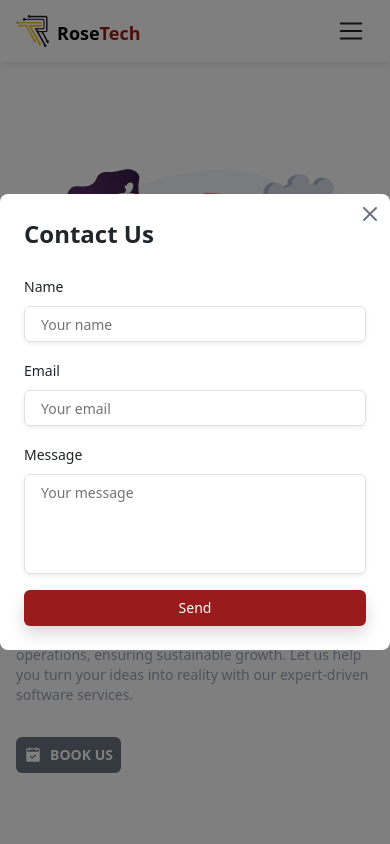
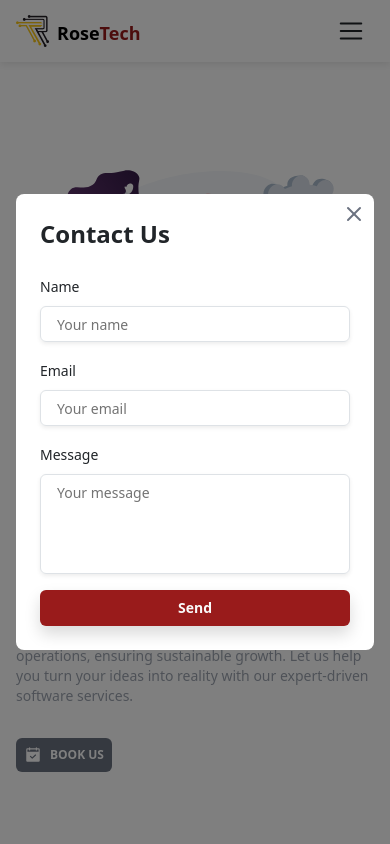
Before and after one commit to Chy-Zaber-Bin-Zahid/CodeSync5, a Next.js app: page / in a window 390 px wide. Both pictures are taken after a click on the button "BOOK US". Shown: the top 844 px of the page. Built offline with nearby package versions, Linux system fonts and the light colour scheme; no server answers.

Commit message:
home intro section responsive done

```diff
--- a/components/Modal.tsx
+++ b/components/Modal.tsx
@@ -90,7 +90,7 @@ function Modal() {
   return (
     <div
       onClick={handleClose}
-      className="fixed inset-0 z-50 flex items-center justify-center bg-black bg-opacity-50"
+      className="fixed inset-0 z-50 flex items-center justify-center bg-black bg-opacity-50 p-3"
     >
       <div
         onClick={handleContentClick}
@@ -151,7 +151,7 @@ function Modal() {
             />
             <Button
               type="submit"
-              className="w-full bg-primaryText hover:bg-primaryText-hover transition-all duration-300"
+              className="w-full bg-primaryText hover:bg-primaryText-hover transition-all duration-300 font-semibold"
               disabled={isSubmitting}
             >
               {isSubmitting ? 'Sending...' : 'Send'}
--- a/components/home/Intro.tsx
+++ b/components/home/Intro.tsx
@@ -28,7 +28,7 @@ function Intro() {
           <div id="intro-text" className='flex flex-col gap-3 justify-center items-start w-[60%] mq-765:w-full' >
             <h1 className='font-bold text-4xl mq-400:text-2xl mq-765:text-3xl mq-875:text-2xl' ><span className='text-primaryText'>Drive</span> Business Innovation with <span className="text-primaryText">CodeSync5</span></h1>
             <p className="text-gray-400 mq-400:text-sm" >We empower businesses to innovate and streamline operations, ensuring sustainable growth. Let us help you turn your ideas into reality with our expert-driven software services.</p>
-            <button onClick={() => setToggleModal(true)} className='bg-gray-500 font-bold hover:bg-gray-700 transition-all duration-300 text-white p-2 rounded flex gap-2 justify-center items-center mq-875:text-sm' > <CalendarCheck size={18} weight="fill" />BOOK US</button>
+            <button onClick={() => setToggleModal(true)} className='bg-gray-500 font-bold hover:bg-gray-700 transition-all duration-300 text-white p-2 rounded flex gap-2 justify-center items-center mq-875:text-sm mq-400:text-xs' > <CalendarCheck size={18} weight="fill" />BOOK US</button>
           </div>
           <div id="intro-img" className='w-[40%] pl-[20px] mq-765:pl-0 mq-765:w-full mq-765:flex mq-765:justify-center mq-765:items-center'>
             <Image
```
